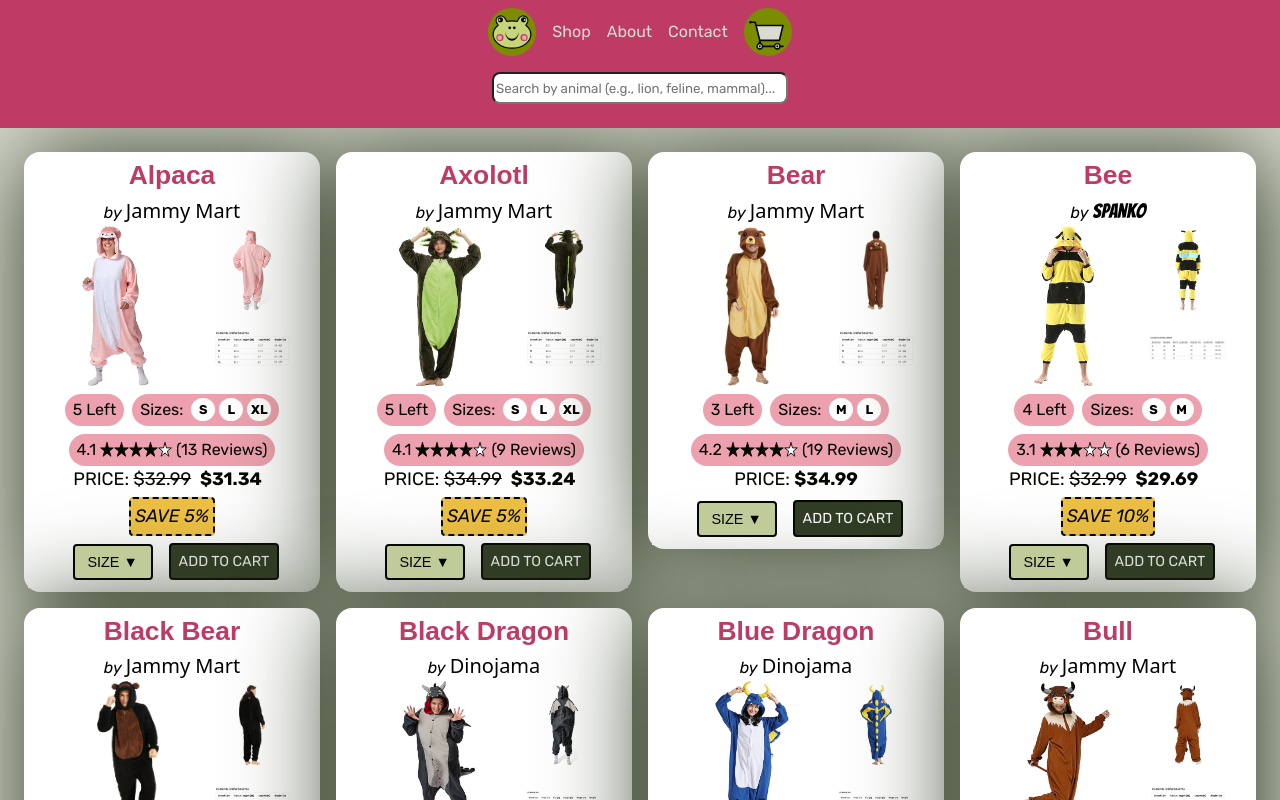
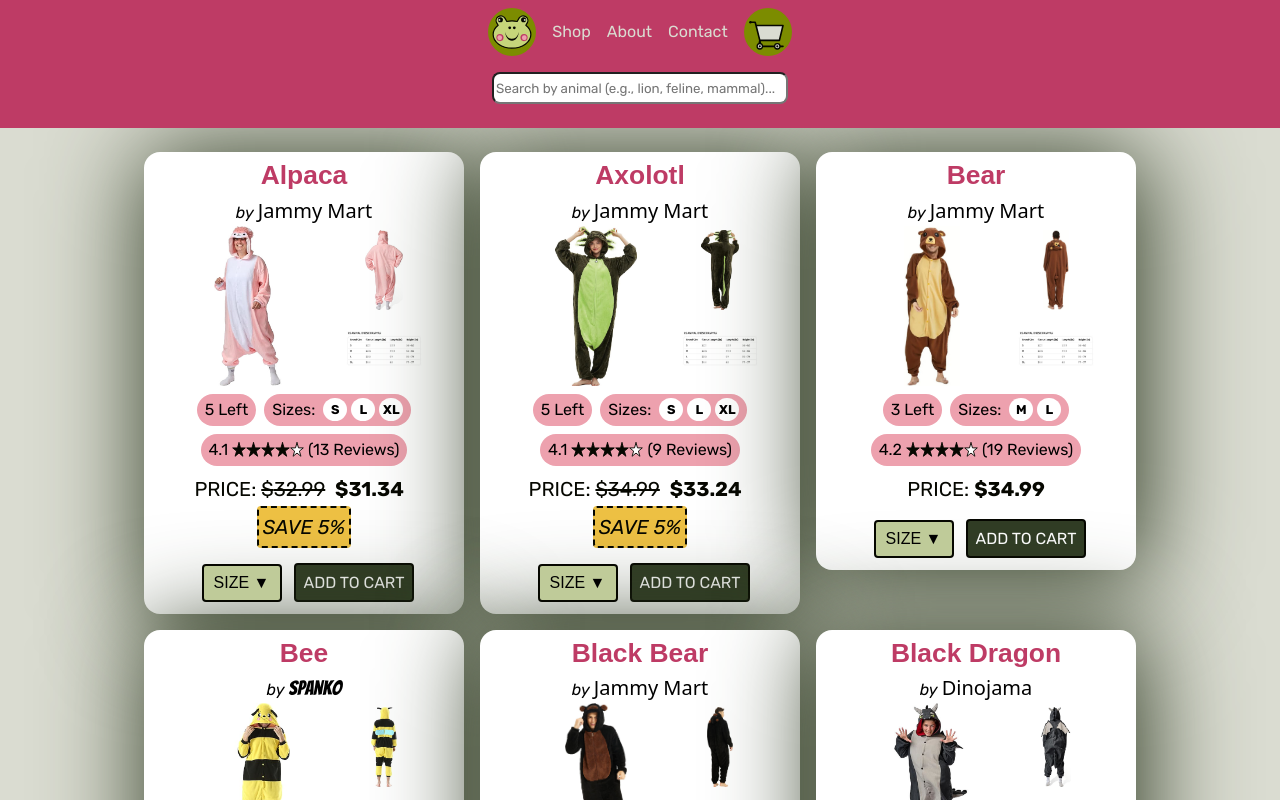
Before and after one commit to ariesGitterHub/odin-shopping-cart, a React (Vite) app: page /shop in a window 1280 px wide. Shown: the top 800 px of the page. Built offline with nearby package versions, Linux system fonts and the light colour scheme; a web font is replaced by a local one.

Commit message:
styling: more tweaks to make DDG browse content look better

```diff
--- a/src/components/Card.jsx
+++ b/src/components/Card.jsx
@@ -198,8 +198,12 @@
               <Button variant="cart" onClick={handleClick}>
                 Add to Cart
               </Button>
+
+
               {showSizeWarning && (
-              <div className={styles.sizeWarningMessage}>{sizeWarningText}</div>
+                <div className={styles.sizeWarningMessage}>
+                  {sizeWarningText}
+                </div>
               )}
             </>
           )}
--- a/src/pages/Home.jsx
+++ b/src/pages/Home.jsx
@@ -14,7 +14,7 @@
         <Link to="/shop">
           <img src={imgHome} alt="Woman wearing a green frog onesie at home." />
         </Link>
-        <p>Click above to start shopping!</p>
+        <p>Click the circle above to start shopping!</p>
       </div>
       <br />
       <Footer />
--- a/src/styles/Button.module.css
+++ b/src/styles/Button.module.css
@@ -18,15 +18,15 @@
   color: var(--white);
   /* cursor: pointer; */
   /* font-family: var(--font-text); */
-  font-size: 0.9rem;
+  /* font-size: 0.9rem; */
   padding: 0.5rem;
   text-transform: uppercase;
 }
 
 .cart:hover {
-  background-color: var(--gold);
+  background-color: var(--rose-dk);
   border: 0.125rem solid var(--frog-black);
-  color: var(--frog-black);
+  color: var(--gold-lt);
 }
 
 /* NOTE - Don't use css variable colors (i.e., var) on the following three buttons, leave as is for future ease of cut & paste into other projects */
@@ -63,7 +63,8 @@
 
 .removeCartItem {
   display: block;
-  width: 100%;
+  /* width: 100%; */
+  width: auto;
   background-color: var(--frog-black);
   border: 4px solid var(--gold-lt);
   border-radius: 0.5rem;
@@ -71,7 +72,7 @@
   /* cursor: pointer; */
   /* font-size: 1rem; */
   font-weight: 800;
-  /* padding: 0.5rem; */
+  padding: 0.5rem;
   text-transform: uppercase;
 }
 
--- a/src/styles/Card.module.css
+++ b/src/styles/Card.module.css
@@ -1,6 +1,7 @@
 .cardContainer {
   height: fit-content;
-  width: fit-content;
+  width: 20rem;
+  /* width: fit-content; */
   display: flex;
   flex-wrap: wrap;
   flex-direction: column;
@@ -106,7 +107,7 @@
 
 .detailsContainer {
   height: fit-content;
-  width: 18rem;
+  width: 19rem;
   flex-direction: row;
   font-size: 1rem;
 }
@@ -117,7 +118,7 @@
   /* width: fit-content; */
   /* display: flex; */
   flex-direction: column;
-  gap: 0.25rem;
+  gap: 0.125rem;
   /* flex-wrap: wrap;
   align-items: center;
   justify-content: center; */
@@ -125,15 +126,19 @@
   background-color: var(--white); */
   color: var(--frog-black);
   font-family: var(--font-text);
-  font-size: 1.125rem;
+  font-size: 1.25rem;
+  margin: 0.5rem;
   /* padding: 0.25rem; */
 }
 
 .buttonContainer {
-  width: 100%;
-    flex-direction: row;
-
-      font-size: 1.125rem;
+  /* width: fit-content; */
+  width: auto;
+  flex-direction: row;
+  align-items: center;
+  justify-content: center;
+  gap: 0.25rem;
+  /* font-size: 1.125rem; */
 }
 
 .priceSavings {
@@ -177,7 +182,9 @@
 }
 
 .sizeWarningMessage {
-  width: 100%;
+  width: 95%;
+  /* max-width: 20rem; */
+  /* width: fit-content; */
   display: inline-block;
   animation: fadeInOut 3s ease-in-out forwards;
   background-color: var(--gold-lt);
@@ -185,8 +192,8 @@
   border-radius: 4px;
   color: var(--rose-dk);
   font-weight: 800;
-  margin-top: 0.25rem;
-  padding: 6px 10px;
+  margin: 0.25rem;
+  padding: 0.25rem;
   text-align: center;
 }
 
--- a/src/styles/CheckoutCard.module.css
+++ b/src/styles/CheckoutCard.module.css
@@ -122,7 +122,7 @@
 .quantityContainer,
 .priceContainer {
   height: 6.5rem;
-  width: 7.5rem;
+  width: 9rem;
   display: flex;
   flex-direction: column;
   align-items: center;
--- a/src/styles/Dropdown.module.css
+++ b/src/styles/Dropdown.module.css
@@ -3,7 +3,7 @@
   display: inline-block;
   color: var(--frog-black);
   font-family: var(--font-text);
-  font-size: 0.9rem;
+  font-size: 1rem;
   padding: 0.5rem;
 }
 
@@ -23,7 +23,7 @@
   border: 0.125rem solid var(--frog-black);
   border-radius: 4px;
   cursor: pointer;
-  font-size: 0.9rem;
+  font-size: 1rem;
   padding: 0.5rem;
   text-transform: uppercase;
 }
--- a/src/styles/Home.module.css
+++ b/src/styles/Home.module.css
@@ -19,12 +19,12 @@
 
 .title {
   color: var(--rose-dk);
-  color: red;
+  color: orange;
     /* color: var(--frog-black); */
   font-family: var(--font-title);
 
 }
-
+npm run :-moz-drag-over
 .title p {
   font-size: 1.5rem;
 }
```
Lines whose indentation alone changed are shown as unchanged.
